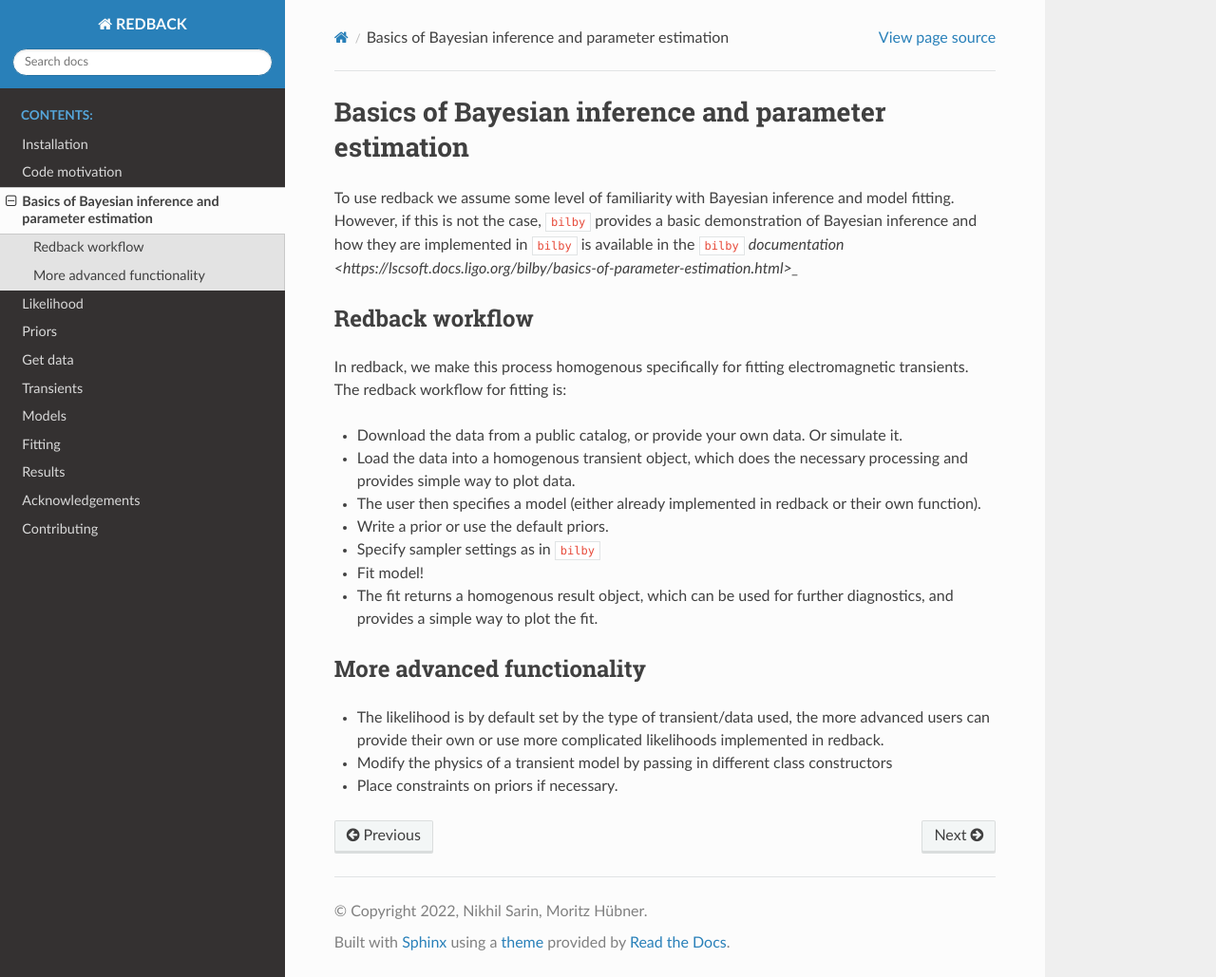
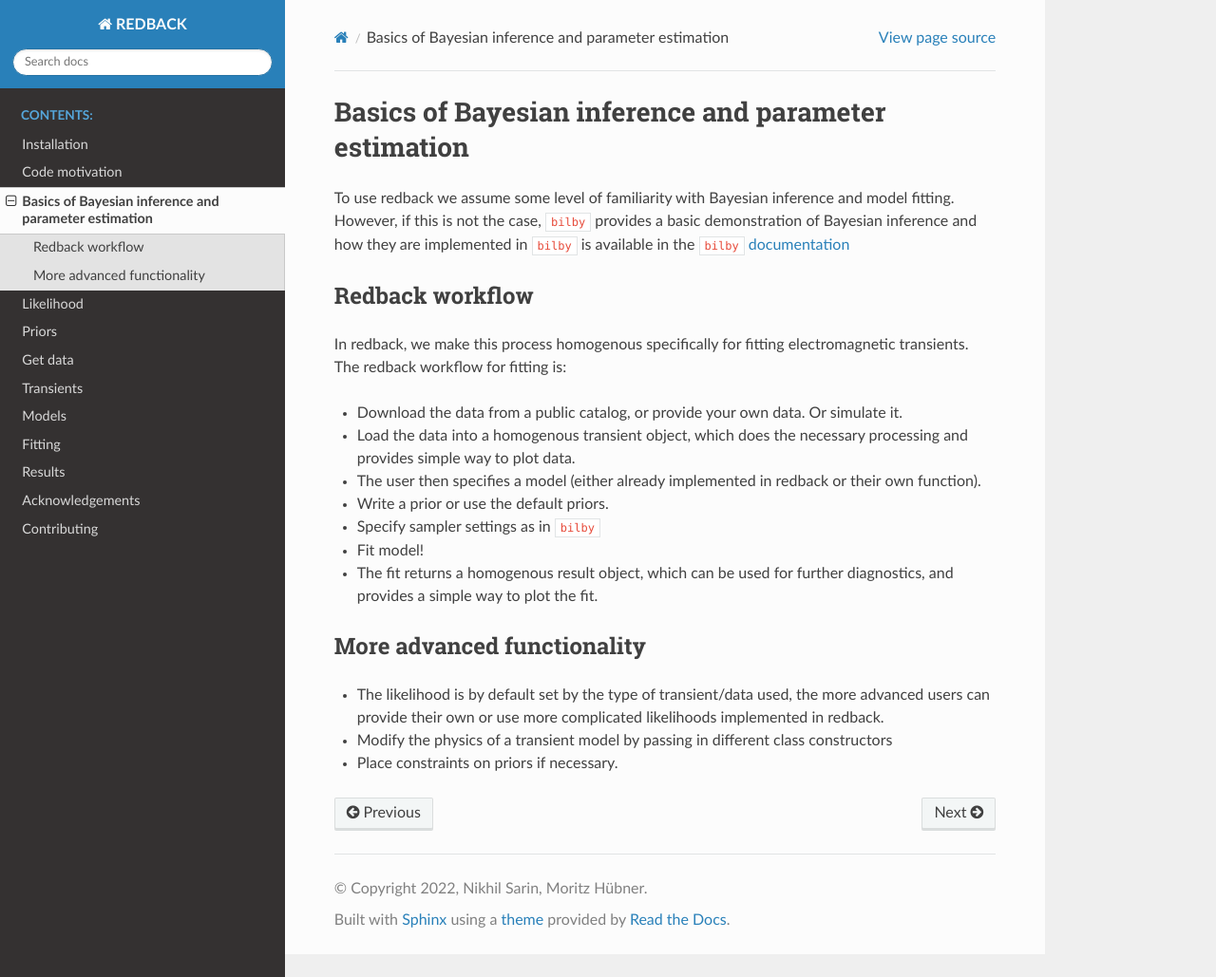
Before and after one commit to nikhil-sarin/redback, a Sphinx documentation site: the page built from docs/pe_basics.txt, in a window 1280 px wide and 1029 px high. Shown: the whole window at 95% size. Built offline with Sphinx 7.4.7 and the Read the Docs theme 2.0.0, drawn with Linux system fonts in a browser that asks for light colours; pages that are not in the unit, such as notebooks, are missing from menus.

Commit message:
fix links

```diff
--- a/docs/code_motivation.txt
+++ b/docs/code_motivation.txt
@@ -20,4 +20,4 @@ Advantages of the interface to Bilby
 -------------------------
 
 As we are using :code:`bilby` under the hood for sampling, priors, likelihood, we have a natural interface to gravitational-wave parameter estimation. This enables easy multi-messenger analysis with redback doing the transient part, and bilby doing the GW part.
-We demonstrate this in the `examples <https://github.com/nikhil-sarin/redback/tree/master/examples>'_
+We demonstrate this in the `examples <https://github.com/nikhil-sarin/redback/tree/master/examples>`_
--- a/docs/installation.txt
+++ b/docs/installation.txt
@@ -57,4 +57,4 @@ For full functionality, please also install optional requirements.
 
    $ pip install -r optional_requirements.txt
 
-You are now ready to use redback. Please check out the `examples <https://github.com/nikhil-sarin/redback/tree/master/examples>'_
+You are now ready to use redback. Please check out the `examples <https://github.com/nikhil-sarin/redback/tree/master/examples>`_
--- a/docs/likelihood.txt
+++ b/docs/likelihood.txt
@@ -24,6 +24,8 @@ Use your own likelihood
 -------------------------
 
 If you don't like the likelihoods implemented in redback, you can write your own, subclassing the redback likelihood for example,
+
+.. code:: python
 
     class GaussianLikelihoodKnownNoise(redback.Likelihood):
            def __init__(self, x, y, sigma, function):
--- a/docs/pe_basics.txt
+++ b/docs/pe_basics.txt
@@ -4,7 +4,7 @@ Basics of Bayesian inference and parameter estimation
 
 To use redback we assume some level of familiarity with Bayesian inference and model fitting.
 However, if this is not the case, :code:`bilby` provides a basic demonstration of Bayesian inference and
-how they are implemented in :code:`bilby` is available in the :code:`bilby` `documentation <https://lscsoft.docs.ligo.org/bilby/basics-of-parameter-estimation.html>_`
+how they are implemented in :code:`bilby` is available in the :code:`bilby` `documentation <https://lscsoft.docs.ligo.org/bilby/basics-of-parameter-estimation.html>`_
 
 Redback workflow
 -------------------------
--- a/docs/priors.txt
+++ b/docs/priors.txt
@@ -58,4 +58,4 @@ Create our prior:
 
 Then define our priors on all other parameters in the normal way.
 
-You can implement your own constraints by following the constraint templates and :code:`bilby` `documentation <https://lscsoft.docs.ligo.org/bilby/prior.html>_`
+You can implement your own constraints by following the constraint templates and :code:`bilby` `documentation <https://lscsoft.docs.ligo.org/bilby/prior.html>`_
```
Lines whose indentation alone changed are shown as unchanged.
